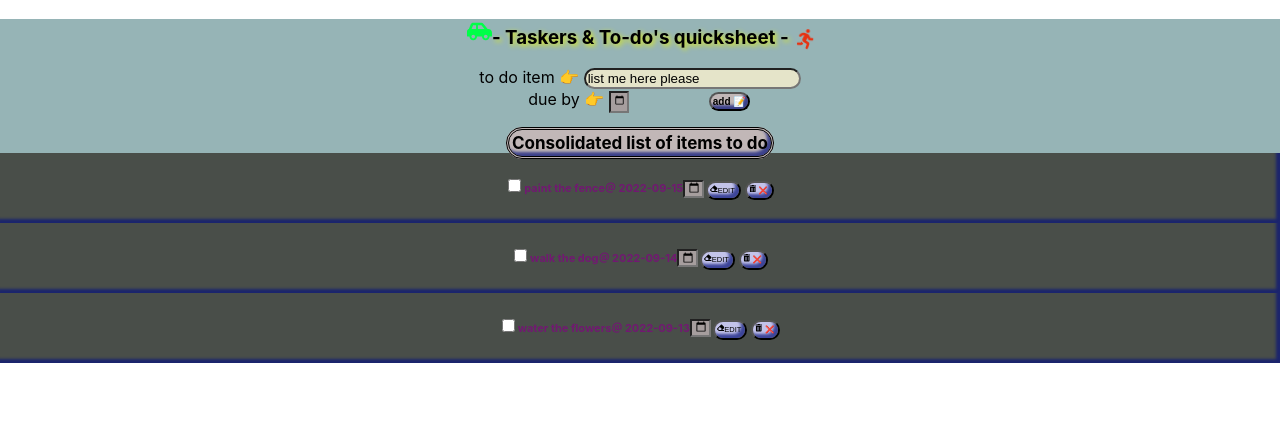
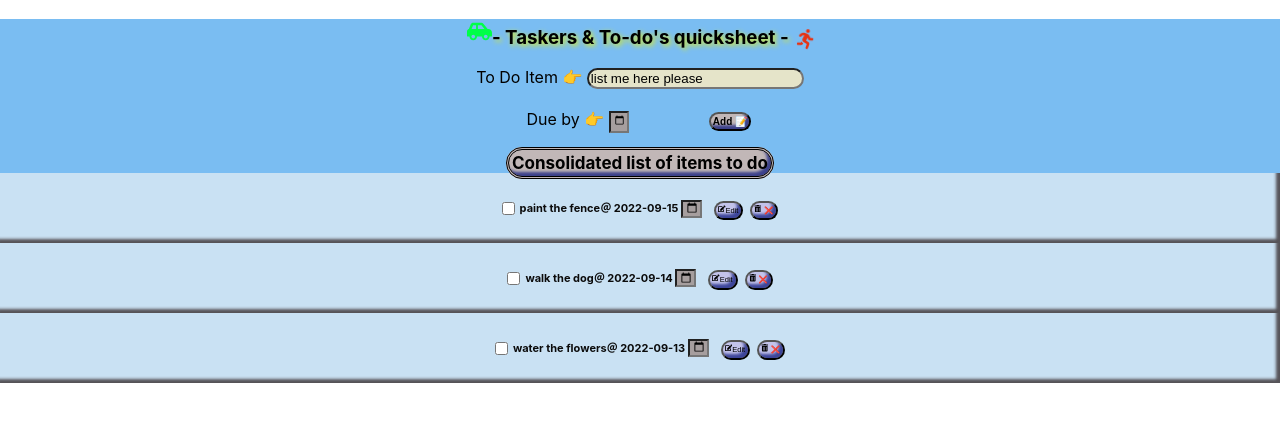
Before and after one commit to jtrudat/to-do-list, a React (Create React App) app in the folder frontend/todo/: page / in a window 1280 px wide. Shown: the top 422 px of the page. Built offline with nearby package versions, Linux system fonts and the light colour scheme; no server answers.

Commit message:
css styling changes

```diff
--- a/frontend/todo/src/App.css
+++ b/frontend/todo/src/App.css
@@ -43,7 +43,7 @@
 }
 
 div {
-  background-color: rgb(150, 180, 182);
+  background-color: rgba(123, 189, 242, 0.995);
 }
 
 .sidecar{
--- a/frontend/todo/src/components/EachItem.css
+++ b/frontend/todo/src/components/EachItem.css
@@ -12,33 +12,40 @@ button {
 
 h6{
     display: inline-flex;
-
-    color: rgb(113, 25, 113);
+    color: rgb(11, 11, 11);
     font-size: 11px;
 }
 
 .date{
     width: 16px;
     height: 14px;
+    /* position: absolute;
+    left: 25px;
+    top: 210px; */
+    margin-right: 10px;
     background-color: rgb(166, 158, 158)
 }
 
 .each-item{
     border-color: black;
     border-style:hidden;
-    background-color: rgba(73, 78, 73, 0.995);
-    box-shadow: inset -4px -4px 3px rgba(9, 21, 123, 0.724)
+    background-color: rgba(202, 225, 243, 0.995);
+    box-shadow: inset -4px -4px 3px rgba(43, 30, 30, 0.724)
 }
 
 .buttons{
     border-radius: 20px;
     background-color: rgb(195, 195, 234);
     font-size: 7.5px;
-    padding-right: 4px;
+    padding-right: 3px;
+    margin-right: 5px;
     padding-bottom: 4px;
     box-shadow: inset -4px -4px 3px rgba(9, 21, 123, 0.724)
 }
 
 .checkbox{
-    border-radius: 10px
+    border-radius: 10px;
+    position: relative;
+    margin: 0px 5px;
+    top: 3px;
 }
--- a/frontend/todo/src/components/EachItem.jsx
+++ b/frontend/todo/src/components/EachItem.jsx
@@ -2,7 +2,7 @@ import { useState } from 'react'
 import './EachItem.css'
 import axios from 'axios'
 import { FaTrashAlt } from 'react-icons/fa'
-import { FaEraser } from 'react-icons/fa'
+import { FaEdit } from 'react-icons/fa'
 
 
 export const EachItem = (props) =>{
@@ -42,8 +42,8 @@ const deleteHandler = (evt)=>{
             <div className="each-item">
                 <input className="checkbox" type="checkbox"></input>
                 <h6 id={props.number}><b>{props.todoItem}</b></h6>
-                <h6><b>＠ {props.date}<input id={props.number} className="date" type="datetime-local" onChange={dateEditHandler}></input></b></h6>
-                <button id={props.number} onClick={editHandler} className="buttons"><FaEraser id={props.number} onClick={editHandler}/>EDIT</button>
+                <h6><b>＠ {props.date} <input id={props.number} className="date" type="datetime-local" onChange={dateEditHandler}></input></b></h6>
+                <button id={props.number} onClick={editHandler} className="buttons"><FaEdit id={props.number} onClick={editHandler}/>Edit</button>
                 <button id={props.number} onClick={deleteHandler} className="buttons"><FaTrashAlt id={props.number} onClick={deleteHandler}/> ❌</button>
             </div>
         </div>
--- a/frontend/todo/src/components/Input.css
+++ b/frontend/todo/src/components/Input.css
@@ -3,11 +3,10 @@
     background-color: rgb(166, 158, 158)
 }
 
-
-
 .inner {
     background-color : rgb(229, 228, 201);
-    border-radius: 20px
+    border-radius: 20px;
+
   }
 
   .submitter{
--- a/frontend/todo/src/components/Input.jsx
+++ b/frontend/todo/src/components/Input.jsx
@@ -37,13 +37,14 @@ export const Input = (props)=>{
         <form onSubmit={submitHandler}>
         <div>
             <div>
-            <label>to do item 👉 </label>
+            <label>To Do Item 👉 </label>
             <input className="inner" type="text" maxLength="21" size="24" value={itemName} onChange={itemChangeHandler}></input>
             </div>
+            <br></br>
             <div>
-                <label>due by 👉 </label>
+                <label>Due by 👉 </label>
                 <input className="inputdate" type="datetime-local" min='2022-09-01' max='2023-01-01' value={enteredDate} onChange={dateChangeHandler}></input>
-            <button className="submitter" type="submit">add 📝</button>
+            <button className="submitter" type="submit">Add 📝</button>
             </div>
         </div>
         </form>
--- a/frontend/todo/src/components/ListItems.css
+++ b/frontend/todo/src/components/ListItems.css
@@ -5,5 +5,10 @@
     background-color: rgb(193, 183, 183);
     border-radius: 20px;
     font-weight:bold;
-    box-shadow: inset -4px -4px 3px rgba(9, 21, 123, 0.724)
+    box-shadow: inset -4px -4px 3px rgba(9, 21, 123, 0.724);
+    /* text-align: center; */
 }
+
+#linerow {
+    text-align: center;
+}
```
Also changed, not shown: 2 other files (tests, documents, lock files or other folders).
